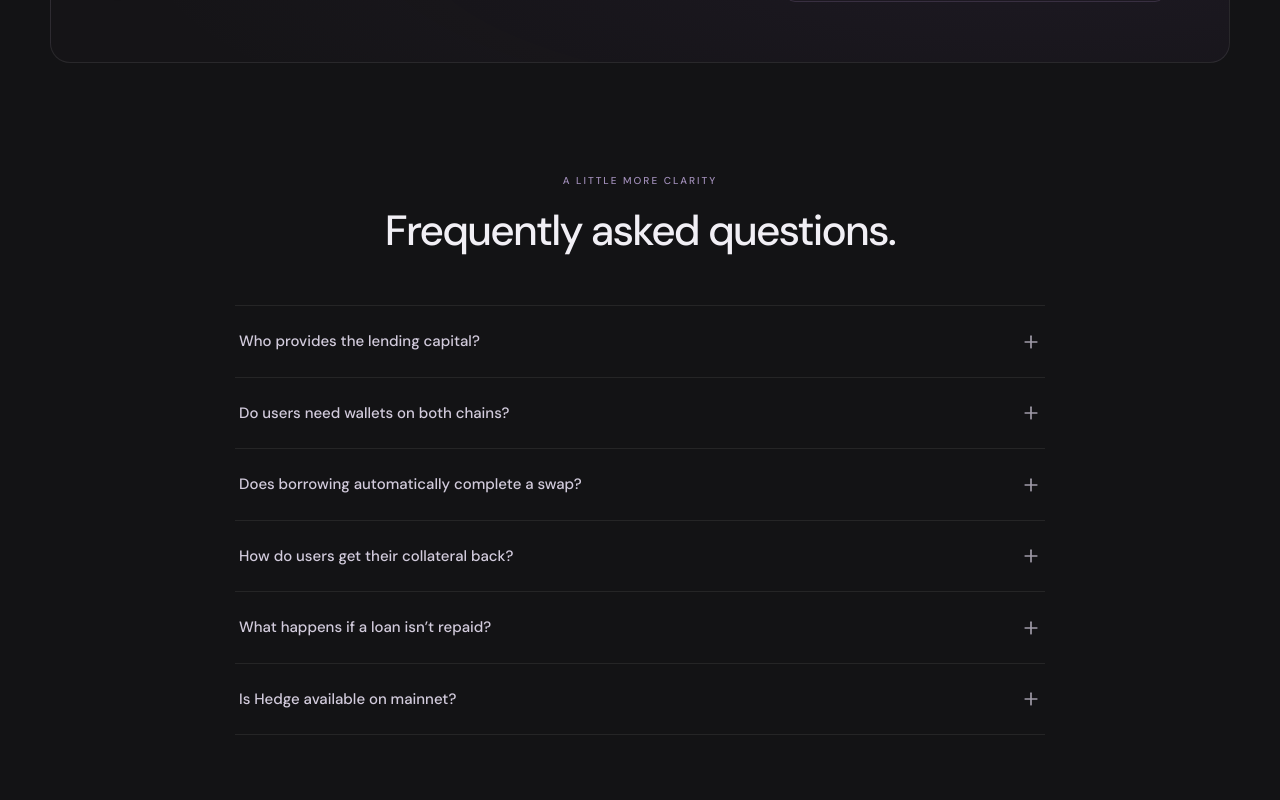
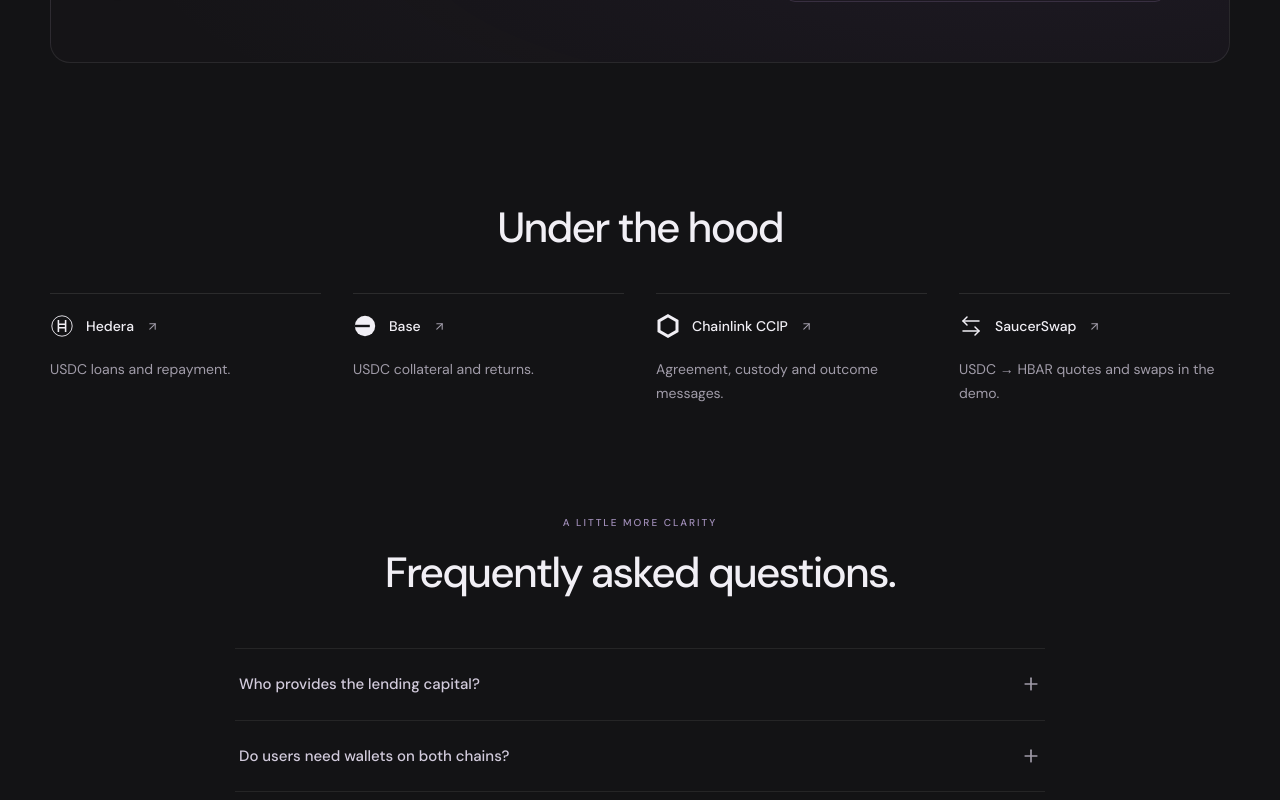
Before and after one commit to chigozzdevv/hedge, a Next.js app in the folder packages/nextjs/: page / in a window 1280 px wide. Shown: the part 3580-4380 px from the top of the page. Built offline with nearby package versions, Linux system fonts and the light colour scheme; no server answers.

Commit message:
feat(website): explain integrations under the hood

```diff
--- a/packages/nextjs/src/app/page.tsx
+++ b/packages/nextjs/src/app/page.tsx
@@ -4,6 +4,7 @@
 import { HowItWorks } from "@/sections/landing/how-it-works";
 import { Developers } from "@/sections/landing/developers";
 import { Demo } from "@/sections/landing/demo";
+import { UnderHood } from "@/sections/landing/under-hood";
 import { Faq } from "@/sections/landing/faq";
 import { Closing } from "@/sections/landing/closing";
 
@@ -16,6 +17,7 @@
       <HowItWorks />
       <Developers />
       <Demo />
+      <UnderHood />
       <Faq />
       <Closing />
     </main>
--- a/packages/nextjs/src/sections/landing/footer.tsx
+++ b/packages/nextjs/src/sections/landing/footer.tsx
@@ -20,6 +20,7 @@
           <div className="footer-links">
             <Link href="/#how-it-works">How it works</Link>
             <Link href="/#developers">For developers</Link>
+            <Link href="/#under-the-hood">Under the hood</Link>
             <Link href="/#faqs">FAQs</Link>
           </div>
         </div>
--- /dev/null
+++ b/packages/nextjs/src/sections/landing/under-hood.tsx
@@ -0,0 +1,60 @@
+import { ArrowLeftRight, ArrowUpRight } from "lucide-react";
+import { ChainMark } from "@/components/chain-mark";
+import { SectionHeading } from "@/components/section-heading";
+
+const technologies = [
+  {
+    name: "Hedera",
+    chain: "hedera",
+    href: "https://docs.hedera.com/hedera",
+    role: "USDC loans and repayment.",
+  },
+  {
+    name: "Base",
+    chain: "base",
+    href: "https://docs.base.org",
+    role: "USDC collateral and returns.",
+  },
+  {
+    name: "Chainlink CCIP",
+    chain: "chainlink",
+    href: "https://docs.chain.link/ccip",
+    role: "Agreement, custody and outcome messages.",
+  },
+  {
+    name: "SaucerSwap",
+    href: "https://docs.saucerswap.finance/developers/v1/swap/swap-tokens-for-hbar",
+    role: "USDC → HBAR quotes and swaps in the demo.",
+  },
+] as const;
+
+export function UnderHood() {
+  return (
+    <section id="under-the-hood" className="shell section-space">
+      <SectionHeading centered>Under the hood</SectionHeading>
+      <dl className="mt-10 grid gap-x-8 gap-y-7 sm:grid-cols-2 lg:grid-cols-4">
+        {technologies.map((technology) => (
+          <div key={technology.name} className="border-t border-white/10 pt-5">
+            <dt>
+              <a
+                href={technology.href}
+                target="_blank"
+                rel="noopener noreferrer"
+                className="inline-flex items-center gap-3 text-sm font-medium hover:text-accent"
+              >
+                {"chain" in technology ? (
+                  <ChainMark chain={technology.chain} className="size-6 shrink-0" />
+                ) : (
+                  <ArrowLeftRight size={24} strokeWidth={1.5} aria-hidden="true" />
+                )}
+                {technology.name}
+                <ArrowUpRight size={13} className="text-muted" aria-hidden="true" />
+              </a>
+            </dt>
+            <dd className="mt-3 text-sm leading-6 text-muted">{technology.role}</dd>
+          </div>
+        ))}
+      </dl>
+    </section>
+  );
+}
```
Also changed, not shown: 1 other file (tests, documents, lock files or other folders).
